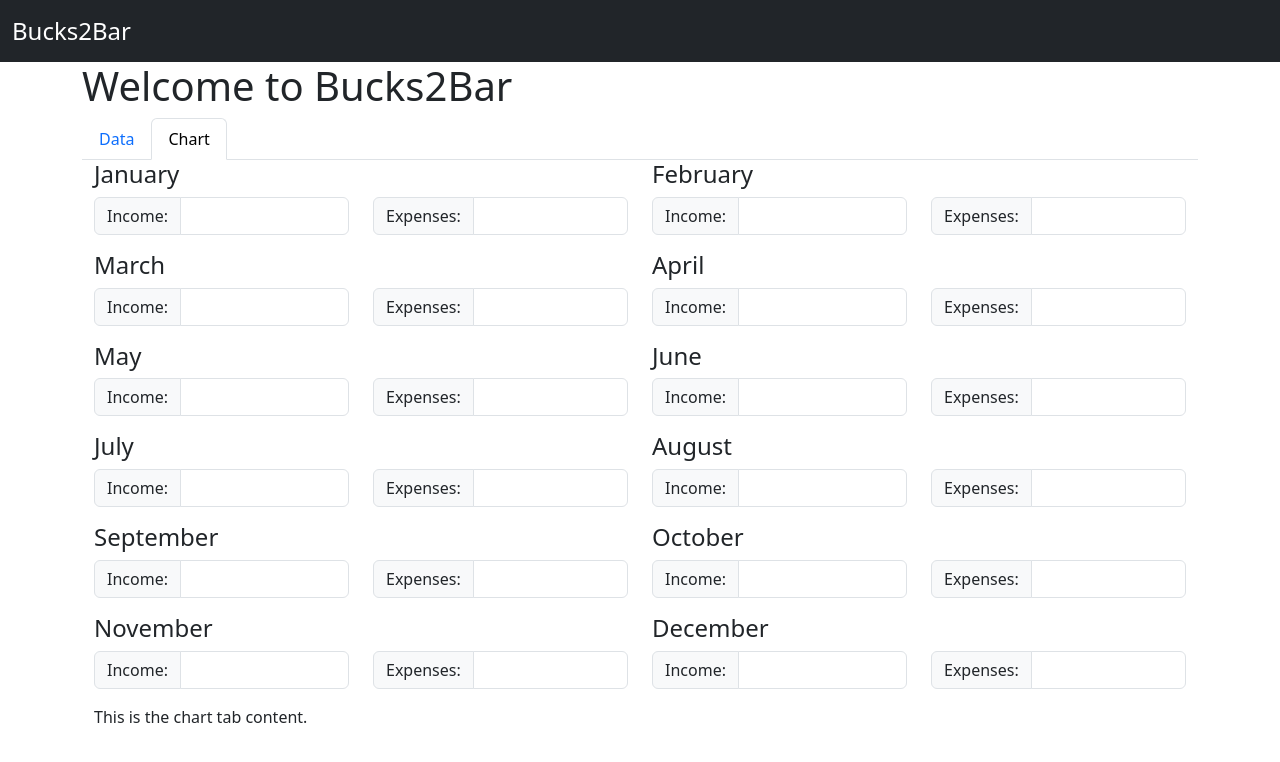
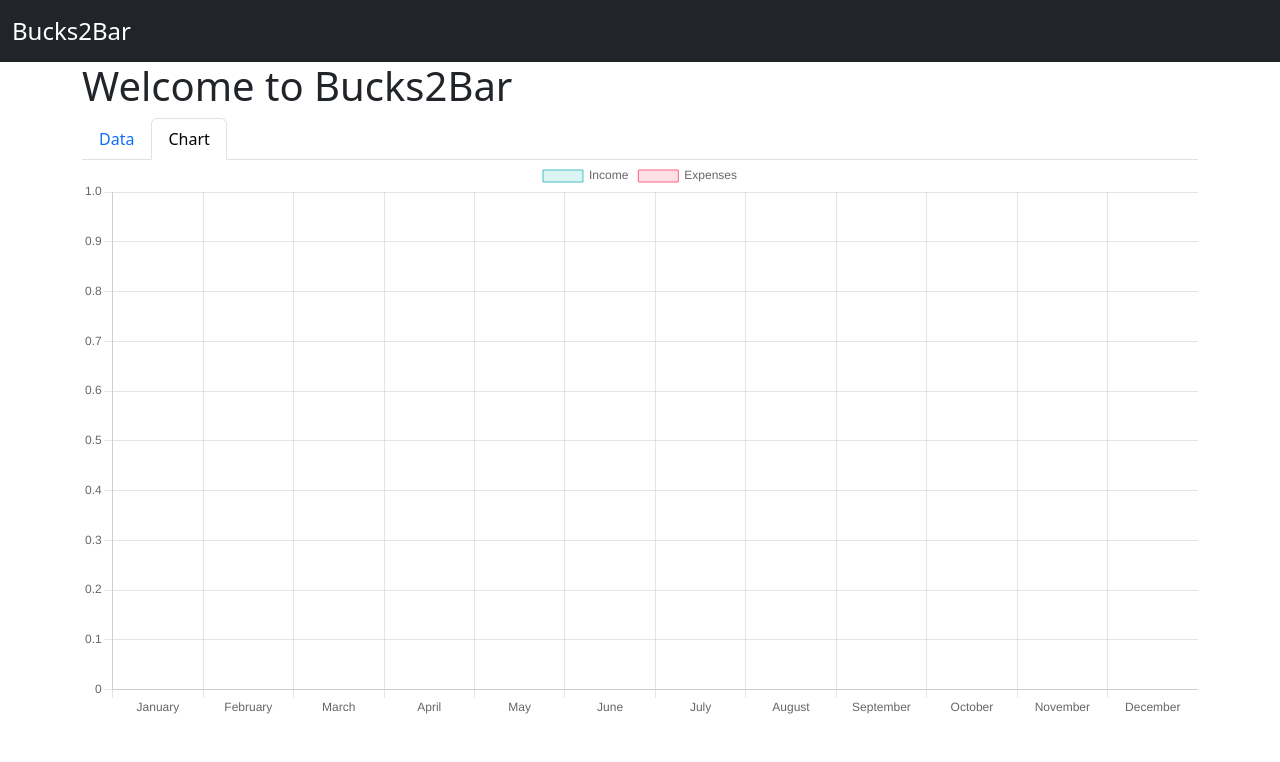
Before and after one commit to SaharaiR/bootstrap-iaGenerative, a plain HTML site: page index.html in a window 1280 px wide. Both pictures are taken after a click on the tab "Chart". Drawn offline with nearby package versions, Linux system fonts and the light colour scheme.

Commit message:
se agrego la configuracion para mostrar la informacion en una grafica en la pestaña chart cada vez que se agrega informacioin en la pestaña de data

```diff
--- a/index.html
+++ b/index.html
@@ -5,6 +5,7 @@
         <title>Home</title>
         <!-- Add Bootstrap CSS -->
         <link rel="stylesheet" href="https://cdn.jsdelivr.net/npm/bootstrap@5.3.3/dist/css/bootstrap.min.css">
+        <script src="https://cdn.jsdelivr.net/npm/chart.js"></script>
         <title>Bucks2Bar</title>
     </head>
     <body>
@@ -24,7 +25,8 @@
             </li>
             </ul>
             <div class="tab-content" id="myTabsContent">
-                <div class="container">
+                <div class="container tab-pane active" id="data">
+                    <!-- January -->
                     <div class="row">
                         <div class="col-md-6 col-sm-12">
                             <h4>January</h4>
@@ -99,8 +101,8 @@
                             </div>
                         </div>
                     </div>
+                    <!-- May -->
                     <div class="row">
-                        <!-- May -->
                         <div class="col-md-6 col-sm-12">
                             <h4>May</h4>
                             <div class="row">
@@ -138,8 +140,8 @@
                             </div>
                         </div>
                     </div>
+                    <!-- July -->
                     <div class="row">
-                        <!-- July -->
                         <div class="col-md-6 col-sm-12">
                             <h4>July</h4>
                             <div class="row">
@@ -177,8 +179,8 @@
                             </div>
                         </div>
                     </div>
+                    <!-- September -->
                     <div class="row">
-                        <!-- September -->
                         <div class="col-md-6 col-sm-12">
                             <h4>September</h4>
                             <div class="row">
@@ -216,8 +218,8 @@
                             </div>
                         </div>
                     </div>
+                    <!-- November -->
                     <div class="row">
-                        <!-- November -->
                         <div class="col-md-6 col-sm-12">
                             <h4>November</h4>
                             <div class="row">
@@ -255,13 +257,15 @@
                             </div>
                         </div>
                     </div>
+                </div>
                 <div class="tab-pane fade" id="chart" role="tabpanel" aria-labelledby="chart-tab">
                     <!-- Content for the "Chart" tab goes here -->
-                    <p>This is the chart tab content.</p>
+                    <canvas id="myChart"></canvas>
                 </div>
             </div>
         </div>
         <!-- Add Bootstrap JS -->
         <script src="https://cdn.jsdelivr.net/npm/bootstrap@5.3.3/dist/js/bootstrap.bundle.min.js"></script>
+        <script src="js/script.js"></script>
     </body>
 </html>
--- a/js/script.js
+++ b/js/script.js
@@ -1,2 +1,59 @@
 // This file is intentionally left blank.
 // Write your custom JavaScript code here.
+var chartTab = document.getElementById('chart-tab');
+
+window.onload = function () {
+    var ctx = document.getElementById('myChart').getContext('2d');
+    var myChart = new Chart(ctx, {
+        type: 'bar',
+        data: {
+            labels: ['January', 'February', 'March', 'April', 'May', 'June', 'July', 'August', 'September', 'October', 'November', 'December'],
+            datasets: [{
+                label: 'Income',
+                data: [],
+                backgroundColor: 'rgba(75, 192, 192, 0.2)',
+                borderColor: 'rgba(75, 192, 192, 1)',
+                borderWidth: 1
+            },
+            {
+                label: 'Expenses',
+                data: [],
+                backgroundColor: 'rgba(255, 99, 132, 0.2)',
+                borderColor: 'rgba(255, 99, 132, 1)',
+                borderWidth: 1
+            }]
+        },
+        options: {
+            scales: {
+                y: {
+                    beginAtZero: true
+                }
+            }
+        }
+    });
+    chartTab.addEventListener('click', function () {
+        // Define the months
+        const months = ['january', 'february', 'march', 'april', 'may', 'june', 'july', 'august', 'september', 'october', 'november', 'december'];
+
+        // Initialize arrays to store the income and expenses
+        let income = [];
+        let expenses = [];
+
+        // Loop through each month
+        for (let month of months) {
+            // Get the income and expense values for the month
+            let incomeValue = document.getElementById(`${month}-income`).value;
+            let expenseValue = document.getElementById(`${month}-expenses`).value;
+
+            // Add the values to the income and expenses arrays
+            income.push(incomeValue);
+            expenses.push(expenseValue);
+        }
+        // Update the chart data
+        myChart.data.datasets[0].data = income;
+        myChart.data.datasets[1].data = expenses;
+
+        // Update the chart to reflect the new data
+        myChart.update();
+    });
+}
```
